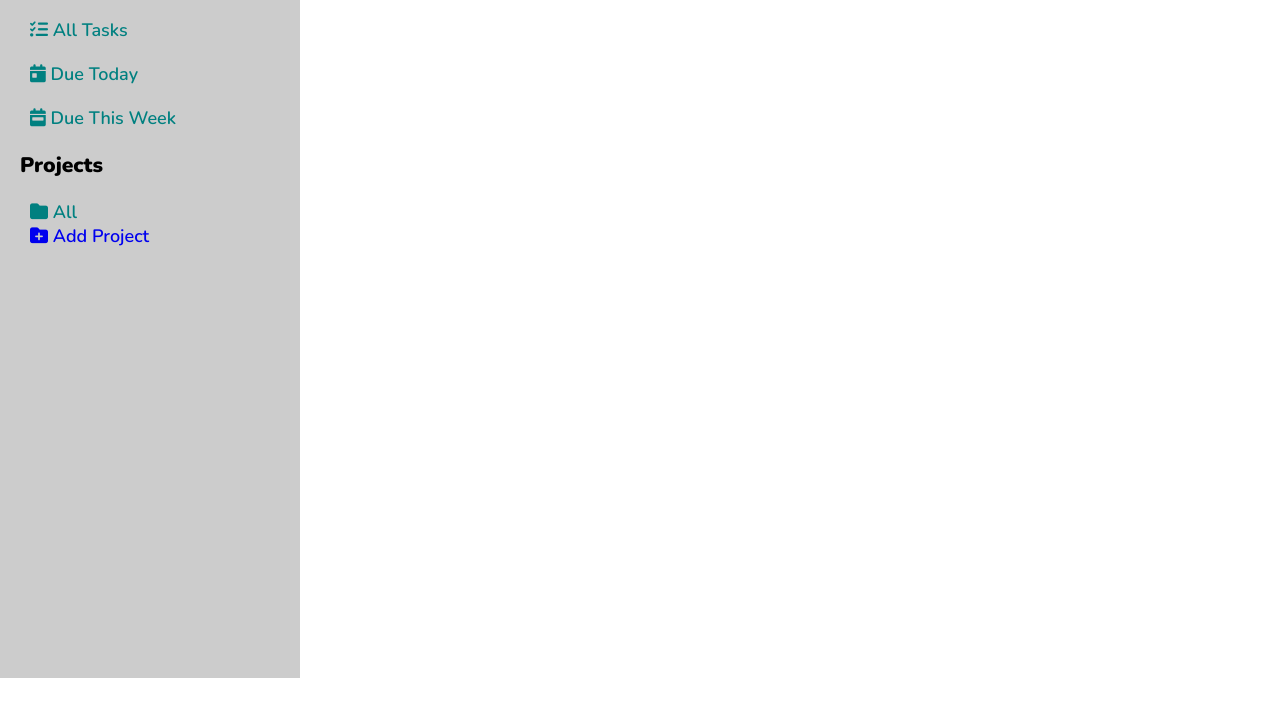
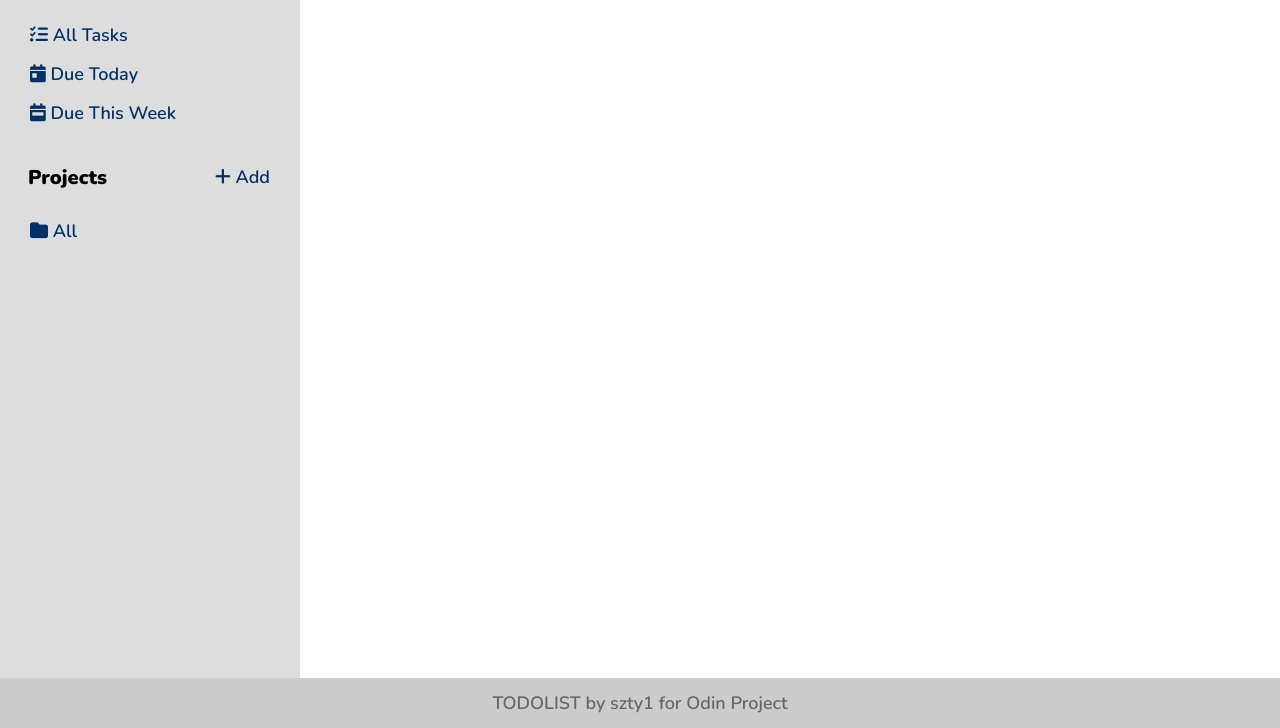
Before and after one commit to szty1/odin-todolist, a website built with webpack: page dist/index.html in a window 1280 px wide. Shown: the part 72-800 px from the top of the page. Built offline with Linux system fonts and the light colour scheme.

Commit message:
added footer + sidebar polish

```diff
--- a/src/modules/display.js
+++ b/src/modules/display.js
@@ -43,13 +43,12 @@ export default class Display {
       <li><a href="#"><i class="fa-solid fa-calendar-day"></i> Due Today</a></li>
       <li><a href="#"><i class="fa-solid fa-calendar-week"></i> Due This Week</a></li>
     </ul>
-    <h3>Projects</h3>
+    <div class="projectsheader">
+    <span>Projects</span>
+    <a href="#"><i class="fa-solid fa-plus"></i> Add</a>
+    </div>
     <ul class="projects">
     </ul>
-    <div class="addproject">
-    <a href="#"><i class="fa-solid fa-folder-plus"></i> Add Project</a>
-    </div>
-
     `;
 
     Display.updateProjects();
@@ -60,7 +59,11 @@ export default class Display {
   }
 
   static loadFooter() {
+    const footer = document.querySelector('.footer');
 
+    footer.innerHTML = `
+    <span>TODOLIST by szty1 for Odin Project</span>
+    `;
   }
 
   static updateProjects() {
--- a/src/styles/style.css
+++ b/src/styles/style.css
@@ -55,12 +55,12 @@ li {
   display: flex;
   justify-content: space-between;
   align-items: center;
-  background-color: teal;
+  background-color: rgb(0, 48, 104);
   padding: 0 20px 0 30px;
 }
 
 .header .logo {
-  font-size: 20px;
+  font-size: 30px;
   font-weight: 1000;
   color: #ffffff;
 }
@@ -80,7 +80,7 @@ li {
   display: flex;
   flex-direction: column;
   justify-items: left;
-  background-color: #cccccc;
+  background-color: #dddddd;
   padding: 20px;
 }
 
@@ -88,11 +88,45 @@ li {
   display: flex;
   flex-direction: column;
   justify-content: stretch;
-  gap: 20px;
+  gap: 5px;
   margin: 0;
   padding: 0;
 }
 
-.sidebar ul a {
-  color: teal;
+.sidebar ul li {
+  display: flex;
+  justify-content: stretch;
 }
+
+.sidebar ul li a {
+  color: rgb(0, 48, 104);
+  width: 100%;
+}
+
+.projectsheader {
+  display: flex;
+  justify-content: space-between;
+  align-items: center;
+  margin: 30px 0 20px 8px;
+}
+
+.projectsheader span {
+  font-size: 20px;
+  font-weight: 1000;
+}
+
+.projectsheader a {
+  color: rgb(0, 48, 104);
+}
+
+.footer {
+  grid-column: 1 / 3;
+  display: flex;
+  justify-content: center;
+  align-items: center;
+  background-color: #cccccc;
+}
+
+.footer span {
+  color: #666666;
+}
```
Also changed, not shown: dist/main.js.
